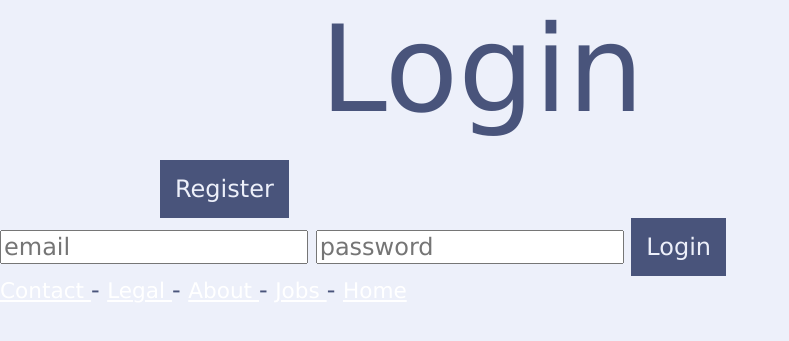
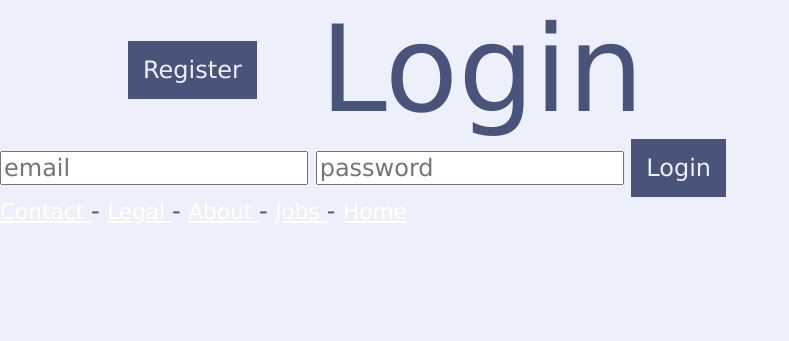
Before and after one commit to maualkla/pybabylon-tc, a Flask app: page /login in a window 1280 px wide. Shown: the top 341 px of the page, without its empty margins (0-789 px from the left). Run offline with Flask 2, Linux system fonts and the light colour scheme.

Commit message:
alineadito

```diff
--- a/static/style.css
+++ b/static/style.css
@@ -199,12 +199,11 @@
 
             #login_top_left{
                 grid-area: 1 / 1 / 2 / 2;
-
+                width: 20%;
+                margin: auto;
             }
-                #b_register{
-                    vertical-align: middle;
-                    margin-top: 50%;
-                    margin-left: 50%;
+                #b_register_login{
+                    margin: auto;
                 }
             #login_top_right{
                 grid-area: 1 / 2 / 2 / 5;
--- a/templates/login.html
+++ b/templates/login.html
@@ -9,7 +9,7 @@
         <div class="container login_container">
             <div class="top login_top">
                 <div id="login_top_left">
-                    <input type="button" class="ib_high" name="register" id="b_register" value="Register">
+                    <input type="button" class="ib_high" name="register" id="b_register_login" value="Register">
                 </div>
                 <div id="login_top_right">
                     <p id="login_title"> Login </p>
```
